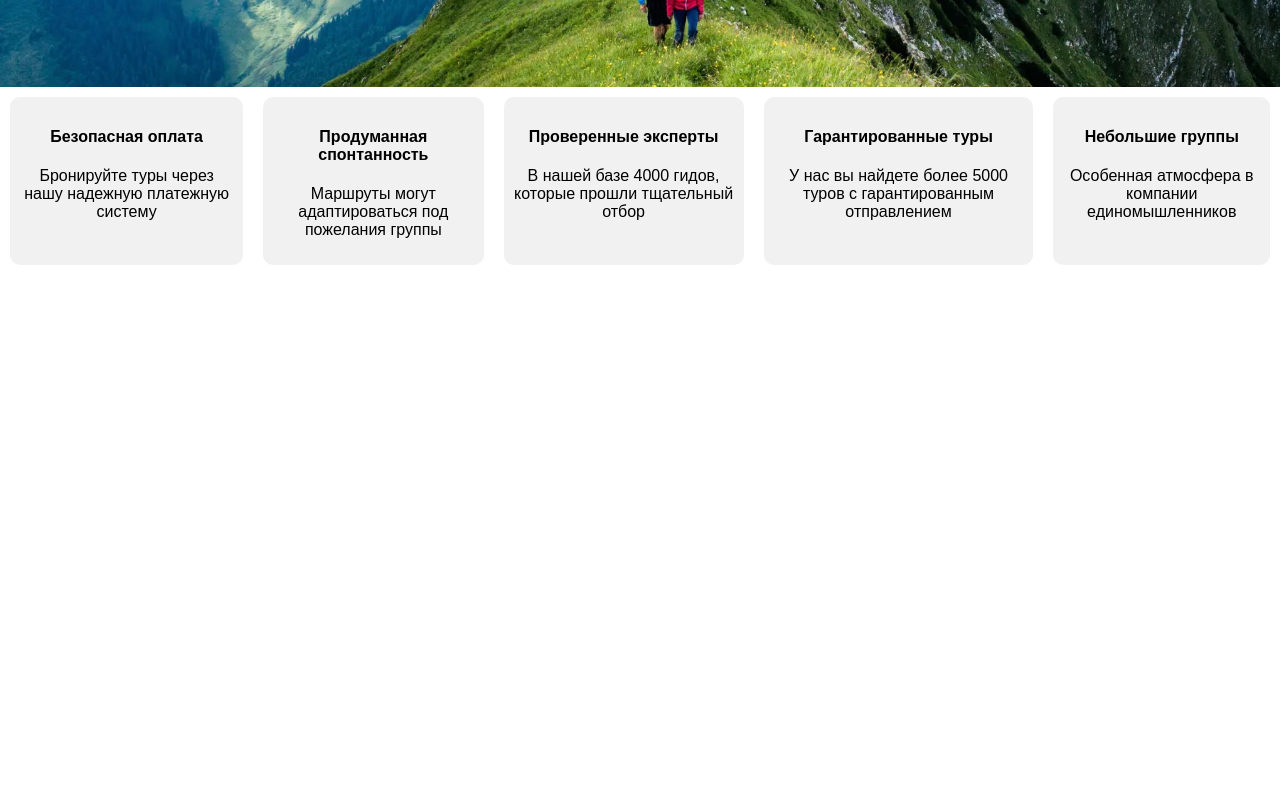
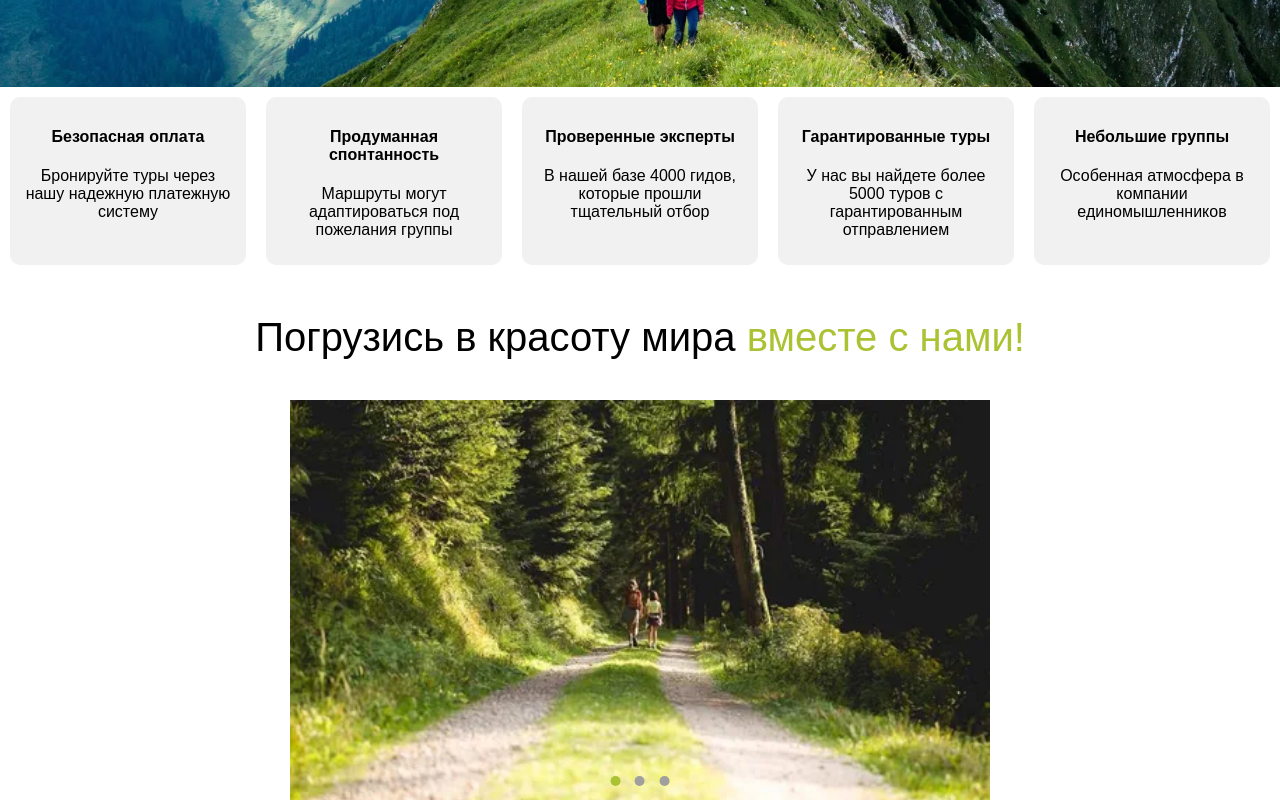
Before and after one commit to AnyaGimpel/EVT_PIIS, a plain HTML site: page project/main.html in a window 1280 px wide. Shown: the part 482-1282 px from the top of the page. Before the commit the page ends 800 px from the top, so only its background shows below. Drawn offline with Linux system fonts and the light colour scheme.

Commit message:
Project update

```diff
--- a/project/main.html
+++ b/project/main.html
@@ -3,6 +3,8 @@
 
 <head>
     <meta charset="UTF-8">
+    <meta http-equiv="X-UA-Compatible" content="IE=edge">
+    <meta name="viewport" content="width=device-width, initial-scale=1.0">
     <title>Главная</title>
     <link rel="stylesheet" href="styles.css">
 </head>
@@ -59,6 +61,26 @@
                 <p>Особенная атмосфера в компании единомышленников</p>
             </article>
         </section>
+
+        <p class="title">Погрузись в красоту мира <span class="highlighted-text">вместе с нами!</span> </p>
+        <div class="slider">
+            <input type="radio" id="slide1" name="slide" checked>
+            <input type="radio" id="slide2" name="slide">
+            <input type="radio" id="slide3" name="slide">
+
+            <div class="slides">
+                <div class="slide" style="background-image: url('img/slider_1.webp')"></div>
+                <div class="slide" style="background-image: url('img/slider_2.webp')"></div>
+                <div class="slide" style="background-image: url('img/slider_3.webp')"></div>
+            </div>
+
+            <div class="navigation">
+                <label for="slide1"></label>
+                <label for="slide2"></label>
+                <label for="slide3"></label>
+            </div>
+        </div>
+
     </main>
 
     <script>
--- a/project/styles.css
+++ b/project/styles.css
@@ -124,6 +124,12 @@ main {
 .main_title {
     color: #ffffff;
     font-size: 40px;
+    text-align: center;
+}
+
+.title {
+    color: #000000;
+    font-size: 40px;
     text-align: center; /* Выравнивание текста по центру */
 }
 
@@ -201,6 +207,87 @@ article {
     }
 }
 
+@media (min-width: 1201px) {
+    #advantages-section article {
+        width: 48%; /* Элементы занимают половину доступной ширины */
+    }
+}
+
+
+.slider {
+    position: relative;
+    overflow: hidden;
+    margin: 0 auto;
+}
+
+@media (max-width: 768px) {
+    .slider {
+        width: 350px;
+        height: 200px;
+    }
+    .slide {
+        height: 200px;
+    }
+}
+
+@media (min-width: 769px) {
+    .slider {
+        width: 700px;
+        height: 400px;
+    }
+    .slide {
+        height: 400px;
+    }
+}
+
+.slides {
+    display: flex;
+}
+
+.slide {
+    flex: 0 0 100%; /* Каждый слайд занимает всю ширину */
+    background-size: cover;
+}
+
+input[type="radio"] {
+    display: none; /* Скрываем радиокнопки */
+}
+
+.navigation {
+    position: absolute;
+    bottom: 10px;
+    left: 50%;
+    transform: translateX(-50%);
+}
+
+.navigation label {
+    display: inline-block;
+    width: 10px;
+    height: 10px;
+    background-color: #a09e9e;
+    border-radius: 50%;
+    margin: 0 5px;
+    cursor: pointer;
+}
+
+
+#slide1:checked ~ .slides .slide:nth-child(1) {
+    transform: translateX(0);
+}
+
+#slide2:checked ~ .slides .slide:nth-child(2) {
+    transform: translateX(-100%);
+}
+
+#slide3:checked ~ .slides .slide:nth-child(3) {
+    transform: translateX(-200%);
+}
+
+#slide1:checked ~ .navigation label:nth-child(1),
+#slide2:checked ~ .navigation label:nth-child(2),
+#slide3:checked ~ .navigation label:nth-child(3) {
+    background-color: #abc232; /* Изменяем цвет активной точки */
+}
 
 
 header h1 {
```
Also changed, not shown: project/img/slider_1.webp (added), project/img/slider_2.webp (added), project/img/slider_3.webp (added).
